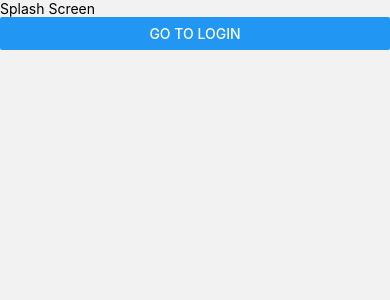
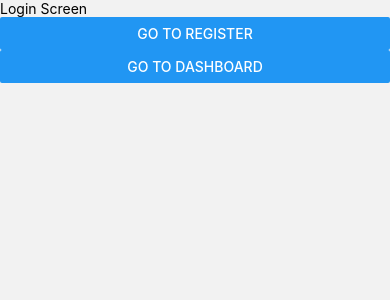
Before and after one commit to teamhomiesdev/homies_app, a React Native app: screen /Splash in a window 390 px wide. Shown: the top 300 px of the page. Built offline with nearby package versions, Linux system fonts and the light colour scheme.

Commit message:
Navigation completed

```diff
--- a/src/navigation/AppNavigator.tsx
+++ b/src/navigation/AppNavigator.tsx
@@ -1,6 +1,5 @@
 import React from 'react';
 import { createNativeStackNavigator } from '@react-navigation/native-stack';
-import { useSelector } from 'react-redux';
 
 import SplashScreen from '../screens/Splash/SplashScreen';
 import AuthNavigator from './AuthNavigator';
@@ -9,14 +8,8 @@ import MainTabNavigator from './MainTabNavigator';
 const Stack = createNativeStackNavigator();
 
 const AppNavigator = () => {
-  const rootScreen = useSelector(
-    (state: any) => state.auth.rootScreen,
-  );
-
   return (
-    <Stack.Navigator
-      initialRouteName={rootScreen}
-      screenOptions={{ headerShown: false }}>
+    <Stack.Navigator screenOptions={{ headerShown: false }}>
       <Stack.Screen name="Splash" component={SplashScreen} />
       <Stack.Screen name="AuthNavigator" component={AuthNavigator} />
       <Stack.Screen name="MainTabNavigator" component={MainTabNavigator} />
--- a/src/screens/Splash/SplashScreen.tsx
+++ b/src/screens/Splash/SplashScreen.tsx
@@ -1,15 +1,27 @@
-import React from 'react';
-import { Text, Button } from 'react-native';
+import React, { useEffect } from 'react';
+import { Text } from 'react-native';
 import { SafeAreaView } from 'react-native-safe-area-context';
+import { useSelector } from 'react-redux';
 
 const SplashScreen = ({ navigation }: any) => {
+  const rootScreen = useSelector(
+    (state: any) => state.auth.rootScreen
+  );
+
+  useEffect(() => {
+    const timer = setTimeout(() => {
+      navigation.reset({
+        index: 0,
+        routes: [{ name: rootScreen }],
+      });
+    }, 5000);
+
+    return () => clearTimeout(timer);
+  }, []);
+
   return (
     <SafeAreaView style={{ flex: 1 }}>
-        <Text>Splash Screen</Text>
-        <Button
-          title="Go To Login"
-          onPress={() => navigation.navigate('AuthNavigator')}
-        />
+      <Text>Splash Screen</Text>
     </SafeAreaView>
   );
 };
```
